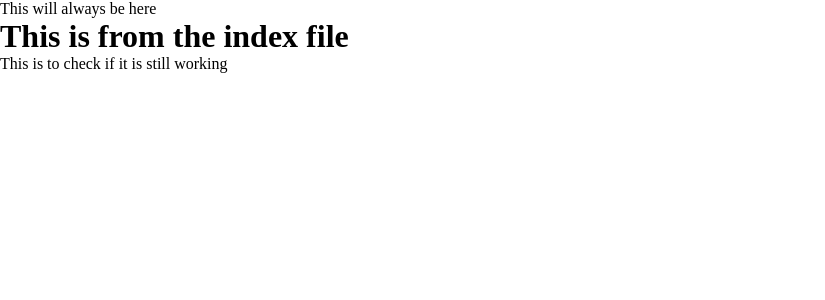
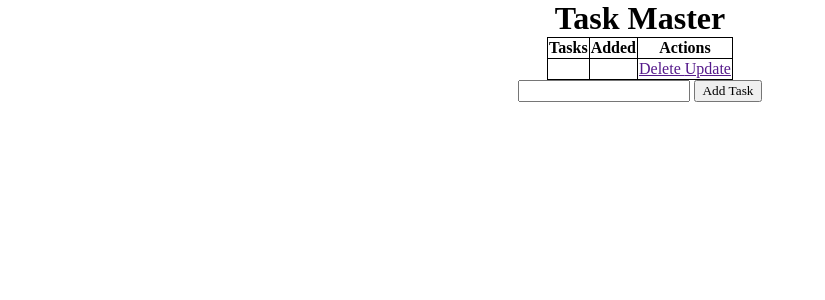
Before and after one commit to KazeemOluwanifemi/Python, a Flask app: page / in a window 1280 px wide. Shown: the top 300 px of the page, without its empty margins (0-825 px from the left). Run offline with Flask 3, Linux system fonts and the light colour scheme.

Commit message:
built the task manager table using html and css

```diff
--- a/app.py
+++ b/app.py
@@ -1,4 +1,5 @@
-from flask import Flask, render_template
+from crypt import methods
+from flask import Flask, redirect, render_template, request
 from flask_sqlalchemy import SQLAlchemy
 from datetime import datetime
 
@@ -15,9 +16,24 @@ class Todo(db.Model):
     def __repr__(self):
         return '<Task %r>' % self.id
 
-@app.route('/')
+@app.route('/', methods= ['POST', 'GET'])
 def index():
+    if request.method == 'POST':
+        task_content = request.form['content']
+        new_task = Todo(content=task_content)
+
+        try:
+            db.session.add(new_task)
+            db.session.commit()
+            return redirect
+        except:
+            return 'There was an issue adding your new task.'
+
+    else:
+        pass
+
     return render_template('index.html')
+
 
 if __name__ == "__main__":
     with app.app_context():
--- a/static/css/main.css
+++ b/static/css/main.css
@@ -1,4 +1,10 @@
 *{
-    margin: 0px;
     font-family: 'Poppins';
+    text-align: center;
+    margin: auto;
 }
+
+table, th, td{
+    border: 1px solid black;
+    border-collapse: collapse;
+}
--- a/templates/base.html
+++ b/templates/base.html
@@ -7,7 +7,6 @@
     <title> {%block title%}{%endblock%} </title>
 </head>
 <body>
-    <p>This will always be here</p>
     {%block content%}{%endblock%}
 </body>
 </html>
--- a/templates/index.html
+++ b/templates/index.html
@@ -3,6 +3,32 @@
 {%block title%}Flask Intro{%endblock%}
 
 {%block content%}
-    <h1>This is from the index file</h1>
-    <p>This is to check if it is still working</p>
+    <div class="content">
+        <h1>Task Master</h1>
+
+        <table>
+            <tr>
+                <th>Tasks</th>
+                <th>Added</th>
+                <th>Actions</th>
+            </tr>
+            <tr>
+                <td></td>
+                <td></td>
+                <td>
+                    <a href="">
+                        Delete
+                    </a>
+                    <a href="">
+                        Update
+                    </a>
+                </td>
+            </tr>
+        </table>
+
+        <form action="/" method="post">
+            <input type="text" name="content" id="content">
+            <input type="submit" value="Add Task">
+        </form>
+    </div>
 {%endblock%}
```
